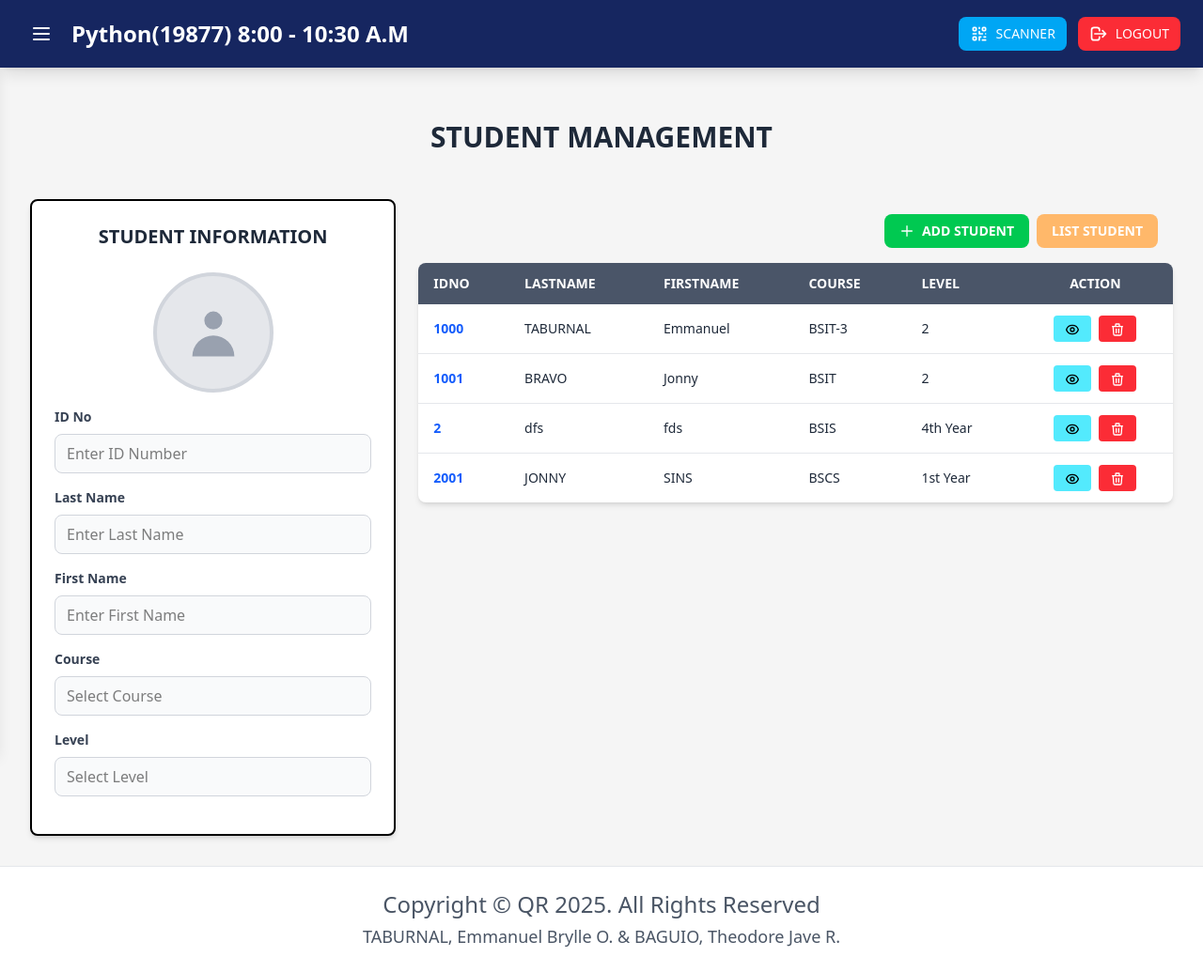
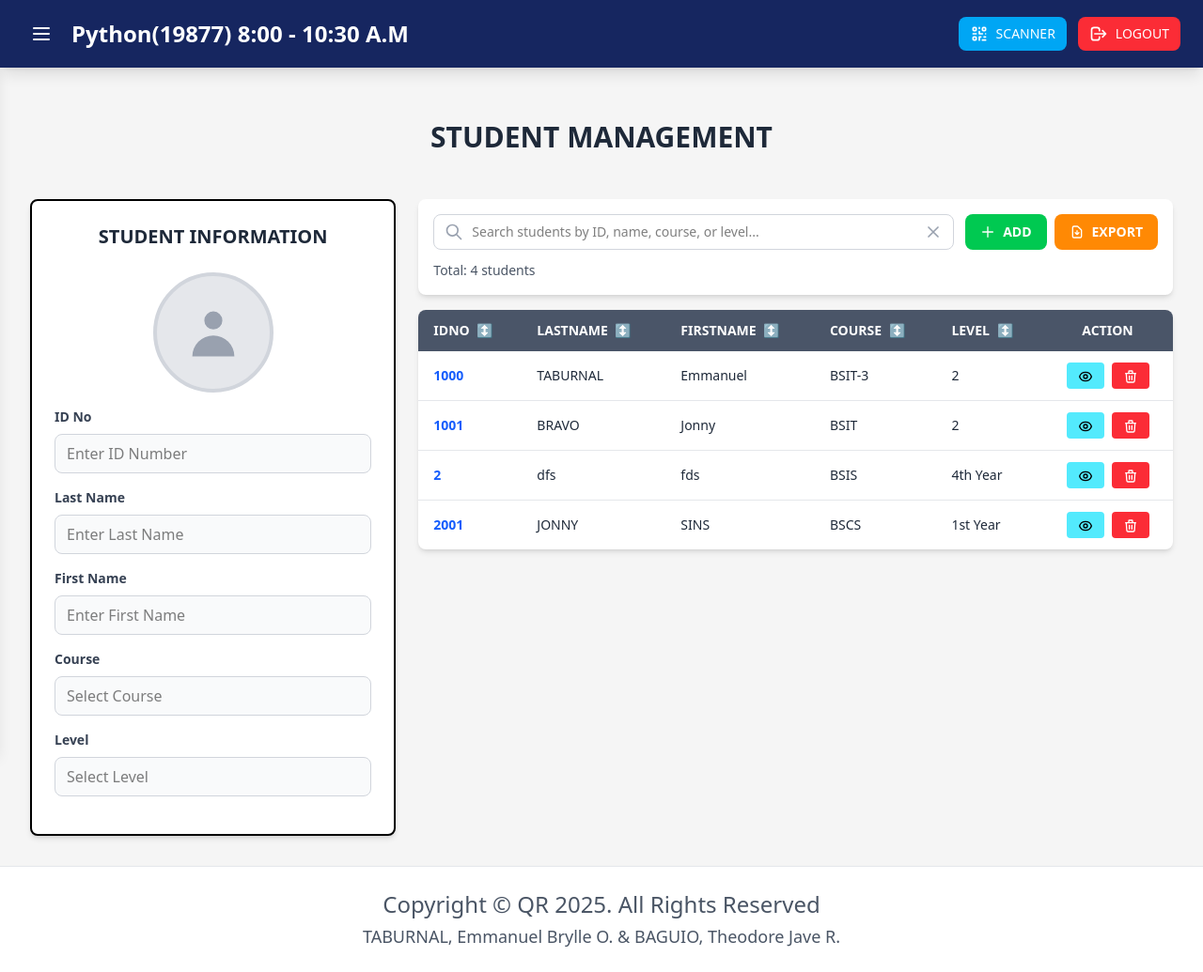
Before and after one commit to Bryllando/FINAL_PROJECT, a Flask app: page /student-management in a window 1280 px wide. Shown: the whole page at 94% size. Run offline with Flask 3, Linux system fonts and the light colour scheme; a user stored in the database is signed in; data comes from the database, SQL or seed files in the repository.

Commit message:
Python Alpha3.0

```diff
--- a/static/css/output.css
+++ b/static/css/output.css
@@ -18,14 +18,10 @@
     --color-orange-400: oklch(75% 0.183 55.934);
     --color-orange-500: oklch(70.5% 0.213 47.604);
     --color-orange-600: oklch(64.6% 0.222 41.116);
-    --color-amber-200: oklch(92.4% 0.12 95.746);
-    --color-amber-300: oklch(87.9% 0.169 91.605);
     --color-yellow-100: oklch(97.3% 0.071 103.193);
-    --color-yellow-200: oklch(94.5% 0.129 101.54);
     --color-yellow-500: oklch(79.5% 0.184 86.047);
     --color-yellow-600: oklch(68.1% 0.162 75.834);
     --color-yellow-700: oklch(55.4% 0.135 66.442);
-    --color-yellow-800: oklch(47.6% 0.114 61.907);
     --color-green-50: oklch(98.2% 0.018 155.826);
     --color-green-100: oklch(96.2% 0.044 156.743);
     --color-green-200: oklch(92.5% 0.084 155.995);
@@ -40,7 +36,6 @@
     --color-cyan-400: oklch(78.9% 0.154 211.53);
     --color-sky-500: oklch(68.5% 0.169 237.323);
     --color-sky-600: oklch(58.8% 0.158 241.966);
-    --color-sky-700: oklch(50% 0.134 242.749);
     --color-blue-50: oklch(97% 0.014 254.604);
     --color-blue-100: oklch(93.2% 0.032 255.585);
     --color-blue-200: oklch(88.2% 0.059 254.128);
@@ -282,6 +277,9 @@
   .right-0 {
     right: calc(var(--spacing) * 0);
   }
+  .right-3 {
+    right: calc(var(--spacing) * 3);
+  }
   .right-4 {
     right: calc(var(--spacing) * 4);
   }
@@ -291,6 +289,9 @@
   .left-0 {
     left: calc(var(--spacing) * 0);
   }
+  .left-3 {
+    left: calc(var(--spacing) * 3);
+  }
   .z-30 {
     z-index: 30;
   }
@@ -366,6 +367,9 @@
   .mb-8 {
     margin-bottom: calc(var(--spacing) * 8);
   }
+  .ml-1 {
+    margin-left: calc(var(--spacing) * 1);
+  }
   .ml-2 {
     margin-left: calc(var(--spacing) * 2);
   }
@@ -492,9 +496,6 @@
   .max-w-4xl {
     max-width: var(--container-4xl);
   }
-  .max-w-5xl {
-    max-width: var(--container-5xl);
-  }
   .max-w-6xl {
     max-width: var(--container-6xl);
   }
@@ -503,9 +504,6 @@
   }
   .max-w-md {
     max-width: var(--container-md);
-  }
-  .max-w-sm {
-    max-width: var(--container-sm);
   }
   .min-w-0 {
     min-width: calc(var(--spacing) * 0);
@@ -586,9 +584,6 @@
   }
   .gap-6 {
     gap: calc(var(--spacing) * 6);
-  }
-  .gap-8 {
-    gap: calc(var(--spacing) * 8);
   }
   .space-y-1 {
     :where(& > :not(:last-child)) {
@@ -799,6 +794,9 @@
   .bg-orange-300 {
     background-color: var(--color-orange-300);
   }
+  .bg-orange-400 {
+    background-color: var(--color-orange-400);
+  }
   .bg-orange-500 {
     background-color: var(--color-orange-500);
   }
@@ -886,17 +884,20 @@
   .pt-2 {
     padding-top: calc(var(--spacing) * 2);
   }
-  .pt-4 {
-    padding-top: calc(var(--spacing) * 4);
-  }
   .pt-6 {
     padding-top: calc(var(--spacing) * 6);
   }
   .pt-14 {
     padding-top: calc(var(--spacing) * 14);
   }
+  .pr-10 {
+    padding-right: calc(var(--spacing) * 10);
+  }
   .pr-12 {
     padding-right: calc(var(--spacing) * 12);
+  }
+  .pl-10 {
+    padding-left: calc(var(--spacing) * 10);
   }
   .text-center {
     text-align: center;
@@ -943,6 +944,9 @@
   .font-semibold {
     --tw-font-weight: var(--font-weight-semibold);
     font-weight: var(--font-weight-semibold);
+  }
+  .whitespace-nowrap {
+    white-space: nowrap;
   }
   .text-\[\#162660\] {
     color: #162660;
@@ -1128,13 +1132,6 @@
       }
     }
   }
-  .hover\:bg-gray-400 {
-    &:hover {
-      @media (hover: hover) {
-        background-color: var(--color-gray-400);
-      }
-    }
-  }
   .hover\:bg-gray-500 {
     &:hover {
       @media (hover: hover) {
@@ -1170,6 +1167,13 @@
       }
     }
   }
+  .hover\:bg-orange-500 {
+    &:hover {
+      @media (hover: hover) {
+        background-color: var(--color-orange-500);
+      }
+    }
+  }
   .hover\:bg-orange-600 {
     &:hover {
       @media (hover: hover) {
@@ -1212,17 +1216,17 @@
       }
     }
   }
-  .hover\:bg-yellow-600 {
-    &:hover {
-      @media (hover: hover) {
-        background-color: var(--color-yellow-600);
-      }
-    }
-  }
   .hover\:text-blue-900 {
     &:hover {
       @media (hover: hover) {
         color: var(--color-blue-900);
+      }
+    }
+  }
+  .hover\:text-gray-600 {
+    &:hover {
+      @media (hover: hover) {
+        color: var(--color-gray-600);
       }
     }
   }
@@ -1248,6 +1252,11 @@
   .focus\:border-blue-500 {
     &:focus {
       border-color: var(--color-blue-500);
+    }
+  }
+  .focus\:border-transparent {
+    &:focus {
+      border-color: transparent;
     }
   }
   .focus\:ring-2 {
--- a/static/js/student_mngt_list.js
+++ b/static/js/student_mngt_list.js
@@ -0,0 +1,282 @@
+// ============================================
+// STUDENT_MNGT.HTML - ENHANCED LIST MANAGEMENT
+// ============================================
+
+// Global variables for sorting and filtering
+let studentsData = [];
+let currentSortColumn = 'idno';
+let currentSortOrder = 'asc';
+let searchQuery = '';
+
+// Initialize student list management
+function initializeStudentList() {
+    // Get all student rows from the table
+    const tbody = document.getElementById('studentTableBody');
+    if (!tbody) return;
+
+    const rows = tbody.querySelectorAll('tr');
+    studentsData = [];
+
+    rows.forEach(row => {
+        const cells = row.cells;
+        if (cells.length > 1) { // Skip "no students" message row
+            studentsData.push({
+                idno: cells[0].textContent.trim(),
+                lastname: cells[1].textContent.trim(),
+                firstname: cells[2].textContent.trim(),
+                course: cells[3].textContent.trim(),
+                level: cells[4].textContent.trim(),
+                element: row
+            });
+        }
+    });
+
+    // Add sort functionality to headers
+    addSortListeners();
+
+    // Add search functionality
+    addSearchListener();
+
+    // Initial render
+    renderStudentList();
+}
+
+// Add click listeners to table headers for sorting
+function addSortListeners() {
+    const headers = {
+        'idno': document.querySelector('th:nth-child(1)'),
+        'lastname': document.querySelector('th:nth-child(2)'),
+        'firstname': document.querySelector('th:nth-child(3)'),
+        'course': document.querySelector('th:nth-child(4)'),
+        'level': document.querySelector('th:nth-child(5)')
+    };
+
+    Object.keys(headers).forEach(column => {
+        const header = headers[column];
+        if (header && header.textContent.trim() !== 'ACTION') {
+            header.style.cursor = 'pointer';
+            header.style.userSelect = 'none';
+
+            // Add sort icon
+            const iconSpan = document.createElement('span');
+            iconSpan.className = 'sort-icon ml-1';
+            iconSpan.innerHTML = '↕️';
+            header.appendChild(iconSpan);
+
+            header.addEventListener('click', () => {
+                sortStudents(column);
+            });
+        }
+    });
+}
+
+// Add search input listener
+function addSearchListener() {
+    const searchInput = document.getElementById('studentSearch');
+    if (searchInput) {
+        searchInput.addEventListener('input', (e) => {
+            searchQuery = e.target.value.toLowerCase().trim();
+            renderStudentList();
+        });
+    }
+}
+
+// Sort students by column
+function sortStudents(column) {
+    if (currentSortColumn === column) {
+        // Toggle sort order if clicking same column
+        currentSortOrder = currentSortOrder === 'asc' ? 'desc' : 'asc';
+    } else {
+        // New column, start with ascending
+        currentSortColumn = column;
+        currentSortOrder = 'asc';
+    }
+
+    renderStudentList();
+    updateSortIcons();
+}
+
+// Update sort icons in headers
+function updateSortIcons() {
+    // Reset all icons
+    document.querySelectorAll('.sort-icon').forEach(icon => {
+        icon.innerHTML = '↕️';
+        icon.style.opacity = '0.3';
+    });
+
+    // Update active column icon
+    const headers = document.querySelectorAll('thead th');
+    const columnIndex = {
+        'idno': 0,
+        'lastname': 1,
+        'firstname': 2,
+        'course': 3,
+        'level': 4
+    };
+
+    const activeHeader = headers[columnIndex[currentSortColumn]];
+    if (activeHeader) {
+        const icon = activeHeader.querySelector('.sort-icon');
+        if (icon) {
+            icon.innerHTML = currentSortOrder === 'asc' ? '↑' : '↓';
+            icon.style.opacity = '1';
+        }
+    }
+}
+
+// Filter and sort students, then render
+function renderStudentList() {
+    const tbody = document.getElementById('studentTableBody');
+    if (!tbody) return;
+
+    // Filter students based on search query
+    let filteredStudents = studentsData.filter(student => {
+        if (!searchQuery) return true;
+
+        return student.idno.toLowerCase().includes(searchQuery) ||
+            student.lastname.toLowerCase().includes(searchQuery) ||
+            student.firstname.toLowerCase().includes(searchQuery) ||
+            student.course.toLowerCase().includes(searchQuery) ||
+            student.level.toLowerCase().includes(searchQuery);
+    });
+
+    // Sort filtered students
+    filteredStudents.sort((a, b) => {
+        let aVal = a[currentSortColumn].toLowerCase();
+        let bVal = b[currentSortColumn].toLowerCase();
+
+        // Special handling for level (extract number)
+        if (currentSortColumn === 'level') {
+            aVal = parseInt(aVal) || 0;
+            bVal = parseInt(bVal) || 0;
+        }
+
+        if (currentSortOrder === 'asc') {
+            return aVal > bVal ? 1 : -1;
+        } else {
+            return aVal < bVal ? 1 : -1;
+        }
+    });
+
+    // Clear tbody
+    tbody.innerHTML = '';
+
+    // Render filtered and sorted students
+    if (filteredStudents.length === 0) {
+        tbody.innerHTML = `
+            <tr>
+                <td colspan="6" class="px-4 py-8 text-center text-gray-500">
+                    ${searchQuery ? 'No students found matching your search.' : 'No students found. Add a student to get started.'}
+                </td>
+            </tr>
+        `;
+    } else {
+        filteredStudents.forEach(student => {
+            tbody.appendChild(student.element.cloneNode(true));
+        });
+
+        // Re-attach event listeners to cloned elements
+        reattachEventListeners();
+    }
+
+    // Update result count
+    updateResultCount(filteredStudents.length, studentsData.length);
+}
+
+// Re-attach event listeners after rendering
+function reattachEventListeners() {
+    const tbody = document.getElementById('studentTableBody');
+    if (!tbody) return;
+
+    // Re-attach view button listeners
+    tbody.querySelectorAll('button[onclick^="viewStudentInForm"]').forEach(btn => {
+        const onclick = btn.getAttribute('onclick');
+        const match = onclick.match(/'([^']+)'/);
+        if (match) {
+            const studentId = match[1];
+            btn.onclick = () => viewStudentInForm(studentId);
+        }
+    });
+
+    // Re-attach delete button listeners
+    tbody.querySelectorAll('button[onclick^="deleteStudent"]').forEach(btn => {
+        const onclick = btn.getAttribute('onclick');
+        const matches = onclick.match(/'([^']+)'/g);
+        if (matches && matches.length >= 2) {
+            const studentId = matches[0].replace(/'/g, '');
+            const studentName = matches[1].replace(/'/g, '');
+            btn.onclick = () => deleteStudent(studentId, studentName);
+        }
+    });
+}
+
+// Update result count display
+function updateResultCount(filtered, total) {
+    const countElement = document.getElementById('resultCount');
+    if (countElement) {
+        if (searchQuery) {
+            countElement.textContent = `Showing ${filtered} of ${total} students`;
+        } else {
+            countElement.textContent = `Total: ${total} students`;
+        }
+    }
+}
+
+// Clear search
+function clearSearch() {
+    const searchInput = document.getElementById('studentSearch');
+    if (searchInput) {
+        searchInput.value = '';
+        searchQuery = '';
+        renderStudentList();
+    }
+}
+
+// Export filtered students to CSV
+function exportFilteredStudents() {
+    const tbody = document.getElementById('studentTableBody');
+    if (!tbody) return;
+
+    const rows = tbody.querySelectorAll('tr');
+
+    if (rows.length === 0 || (rows.length === 1 && rows[0].cells.length === 1)) {
+        alert('No data to export');
+        return;
+    }
+
+    let csv = 'ID Number,Last Name,First Name,Course,Level\n';
+
+    rows.forEach(row => {
+        if (row.cells.length > 1) {
+            const cells = row.cells;
+            const csvRow = [
+                cells[0].textContent.trim(),
+                cells[1].textContent.trim(),
+                cells[2].textContent.trim(),
+                cells[3].textContent.trim(),
+                cells[4].textContent.trim()
+            ].join(',');
+            csv += csvRow + '\n';
+        }
+    });
+
+    // Create download link
+    const blob = new Blob([csv], { type: 'text/csv' });
+    const url = window.URL.createObjectURL(blob);
+    const a = document.createElement('a');
+    a.href = url;
+    a.download = `students_${new Date().toISOString().split('T')[0]}.csv`;
+    document.body.appendChild(a);
+    a.click();
+    document.body.removeChild(a);
+    window.URL.revokeObjectURL(url);
+
+    alert('Student list exported successfully!');
+}
+
+// Initialize when DOM is loaded
+if (document.readyState === 'loading') {
+    document.addEventListener('DOMContentLoaded', initializeStudentList);
+} else {
+    initializeStudentList();
+}
--- a/templates/dashboard/Student_mngt.html
+++ b/templates/dashboard/Student_mngt.html
@@ -77,41 +77,82 @@
             <!-- Student Table -->
             <div class="lg:col-span-2">
                 <div>
-                    <!-- Add Student Button - Redirects to Student.html -->
-                    <div class="p-3 sm:p-4 flex justify-end">
+                    <!-- Search Bar and Action Buttons -->
+                    <div class="bg-white rounded-lg shadow-md p-4 mb-4">
+                        <div class="flex flex-col sm:flex-row gap-3">
+                            <!-- Search Bar -->
+                            <div class="flex-1 relative">
+                                <input type="text" id="studentSearch"
+                                    placeholder="Search students by ID, name, course, or level..."
+                                    class="w-full px-4 py-2 pl-10 pr-10 border border-gray-300 rounded-lg focus:ring-2 focus:ring-blue-500 focus:border-transparent text-sm">
+                                <svg class="w-5 h-5 text-gray-400 absolute left-3 top-1/2 transform -translate-y-1/2"
+                                    fill="none" stroke="currentColor" viewBox="0 0 24 24">
+                                    <path stroke-linecap="round" stroke-linejoin="round" stroke-width="2"
+                                        d="M21 21l-6-6m2-5a7 7 0 11-14 0 7 7 0 0114 0z" />
+                                </svg>
+                                <button onclick="clearSearch()"
+                                    class="absolute right-3 top-1/2 transform -translate-y-1/2 text-gray-400 hover:text-gray-600"
+                                    title="Clear search">
+                                    <svg class="w-5 h-5" fill="none" stroke="currentColor" viewBox="0 0 24 24">
+                                        <path stroke-linecap="round" stroke-linejoin="round" stroke-width="2"
+                                            d="M6 18L18 6M6 6l12 12" />
+                                    </svg>
+                                </button>
+                            </div>
 
+                            <!-- Action Buttons -->
+                            <div class="flex gap-2">
                                 <button onclick="window.location.href='{{ url_for('student') }}'"
-                            class="bg-green-500 hover:bg-green-600 text-white font-bold py-2 px-4 rounded-lg transition text-xs sm:text-sm flex items-center gap-2">
+                                    class="bg-green-500 hover:bg-green-600 text-white font-bold py-2 px-4 rounded-lg transition text-xs sm:text-sm flex items-center gap-2 whitespace-nowrap">
                                     <svg class="w-4 h-4" fill="none" stroke="currentColor" viewBox="0 0 24 24">
                                         <path stroke-linecap="round" stroke-linejoin="round" stroke-width="2"
                                             d="M12 4v16m8-8H4" />
                                     </svg>
-                            ADD STUDENT
+                                    ADD
                                 </button>
 
-                        <button
-                            class="bg-orange-300 hover:bg-orange-400 text-white font-bold py-2 px-4 rounded-lg transition text-xs sm:text-sm flex items-center gap-2 ml-2">
-                            LIST STUDENT
+                                <button onclick="exportFilteredStudents()"
+                                    class="bg-orange-400 hover:bg-orange-500 text-white font-bold py-2 px-4 rounded-lg transition text-xs sm:text-sm flex items-center gap-2 whitespace-nowrap"
+                                    title="Export to CSV">
+                                    <svg class="w-4 h-4" fill="none" stroke="currentColor" viewBox="0 0 24 24">
+                                        <path stroke-linecap="round" stroke-linejoin="round" stroke-width="2"
+                                            d="M12 10v6m0 0l-3-3m3 3l3-3m2 8H7a2 2 0 01-2-2V5a2 2 0 012-2h5.586a1 1 0 01.707.293l5.414 5.414a1 1 0 01.293.707V19a2 2 0 01-2 2z" />
+                                    </svg>
+                                    EXPORT
                                 </button>
                             </div>
+                        </div>
 
+                        <!-- Result Count -->
+                        <div class="mt-3 text-sm text-gray-600">
+                            <span id="resultCount">Total: {{ students|length }} students</span>
+                        </div>
+                    </div>
+
+                    <!-- Student Table -->
                     <div class="bg-white rounded-lg shadow-md overflow-hidden">
                         <div class="overflow-x-auto">
                             <table class="w-full min-w-[600px]">
                                 <thead class="bg-[#4a5568] text-white">
                                     <tr>
-                                        <th class="px-3 sm:px-4 py-3 text-left text-xs sm:text-sm font-semibold">IDNO
+                                        <th class="px-3 sm:px-4 py-3 text-left text-xs sm:text-sm font-semibold">
+                                            IDNO
                                         </th>
                                         <th class="px-3 sm:px-4 py-3 text-left text-xs sm:text-sm font-semibold">
-                                            LASTNAME</th>
+                                            LASTNAME
+                                        </th>
                                         <th class="px-3 sm:px-4 py-3 text-left text-xs sm:text-sm font-semibold">
-                                            FIRSTNAME</th>
-                                        <th class="px-3 sm:px-4 py-3 text-left text-xs sm:text-sm font-semibold">COURSE
+                                            FIRSTNAME
                                         </th>
-                                        <th class="px-3 sm:px-4 py-3 text-left text-xs sm:text-sm font-semibold">LEVEL
+                                        <th class="px-3 sm:px-4 py-3 text-left text-xs sm:text-sm font-semibold">
+                                            COURSE
+                                        </th>
+                                        <th class="px-3 sm:px-4 py-3 text-left text-xs sm:text-sm font-semibold">
+                                            LEVEL
                                         </th>
                                         <th class="px-3 sm:px-4 py-3 text-center text-xs sm:text-sm font-semibold">
-                                            ACTION</th>
+                                            ACTION
+                                        </th>
                                     </tr>
                                 </thead>
                                 <tbody id="studentTableBody" class="divide-y divide-gray-200">
@@ -135,7 +176,7 @@
                                         </td>
                                         <td class="px-3 sm:px-4 py-3">
                                             <div class="flex justify-center gap-1 sm:gap-2">
-                                                <!-- View Button - Shows in form -->
+                                                <!-- View Button -->
                                                 <button onclick="viewStudentInForm('{{ student.idno }}')"
                                                     class="bg-cyan-300 hover:bg-cyan-400 text-black px-2 sm:px-3 py-1 rounded text-xs sm:text-sm font-medium transition"
                                                     title="View Student">
```
Also changed, not shown: static/js/qr-scanner-student.js (added). Lines whose indentation alone changed are shown as unchanged.
